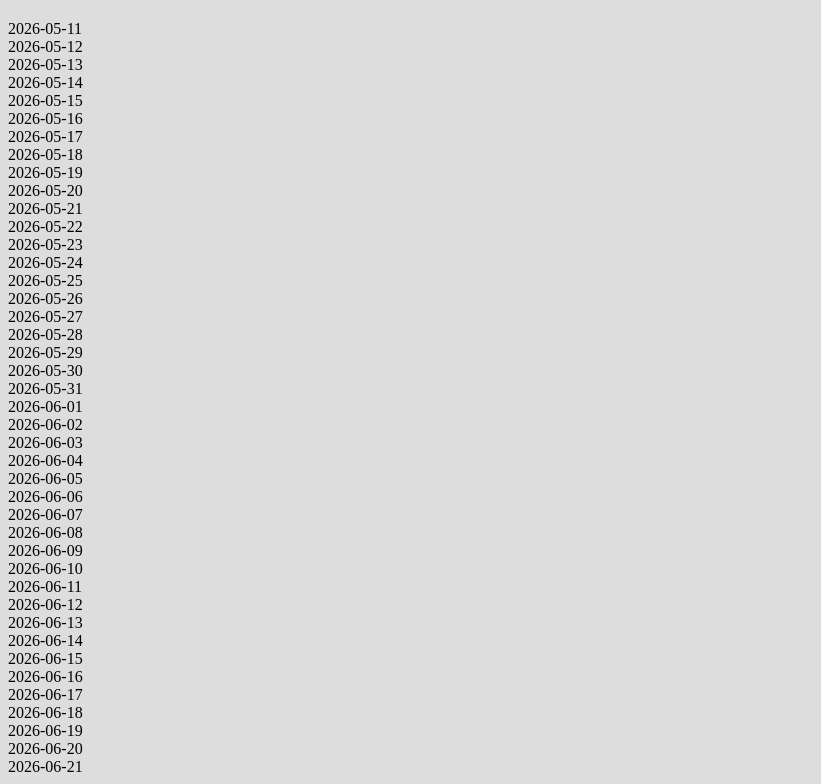
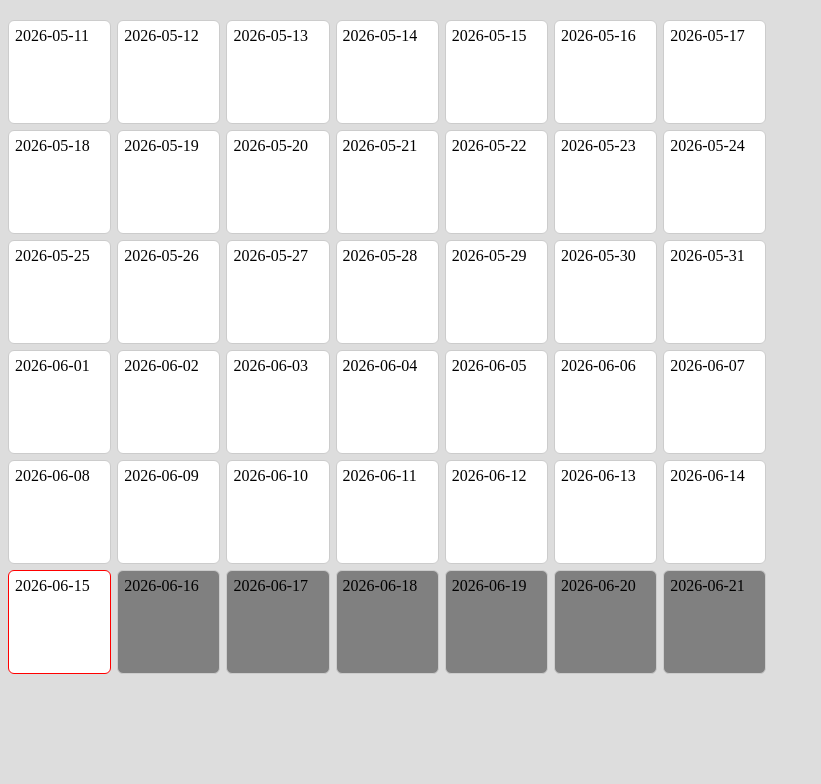
Before and after one commit to Daunoras/FitnessApp, a Django app: page /fitness/ in a window 1280 px wide. Shown: the part 534-1318 px from the top of the page, without its empty margins (0-821 px from the left). After the commit the page ends 1208 px from the top, so only its background shows below. Run offline with Django 5.2, Linux system fonts and the light colour scheme.

Commit message:
homepage dashboard calendar: calendar grid layout

```diff
--- a/mysite/data_charts/static/data_charts/css/calendar.css
+++ b/mysite/data_charts/static/data_charts/css/calendar.css
@@ -0,0 +1,38 @@
+.activity-calendar {
+    width: 60%;
+}
+
+#calendar-grid {
+    display: grid;
+    grid-template-columns: repeat(7, 1fr);
+    gap: 6px;
+}
+
+.day {
+    min-height: 90px;
+    border: 1px solid #ccc;
+    border-radius: 6px;
+    padding: 6px;
+
+    display: flex;
+    flex-direction: column;
+
+    background: white;
+}
+
+.today {
+    border: 1px solid red;
+}
+
+.future {
+    background: grey;
+}
+
+.day-number {
+    font-weight: bold;
+}
+
+.activities {
+    margin-top: 4px;
+    overflow: hidden;
+}
--- a/mysite/data_charts/static/js/activity_calendar.js
+++ b/mysite/data_charts/static/js/activity_calendar.js
@@ -9,6 +9,13 @@ class ActivityCalendar {
         for (let day of this.days) {
             let dayCard = document.createElement("div");
             dayCard.textContent = day.date;
+            dayCard.className = 'day';
+            if (day.is_today == true) {
+                dayCard.classList.add('today')
+            }
+            if (day.is_future == true) {
+                dayCard.classList.add('future')
+            }
             this.container.appendChild(dayCard);
         }
     }
--- a/mysite/templates/index.html
+++ b/mysite/templates/index.html
@@ -3,6 +3,7 @@
 
 {% block extra_css %}
 <link rel="stylesheet" href="{% static 'data_charts/css/charts.css' %}">
+<link rel="stylesheet" href="{% static 'data_charts/css/calendar.css' %}">
 {% endblock %}
 
 {% block content %}
```
